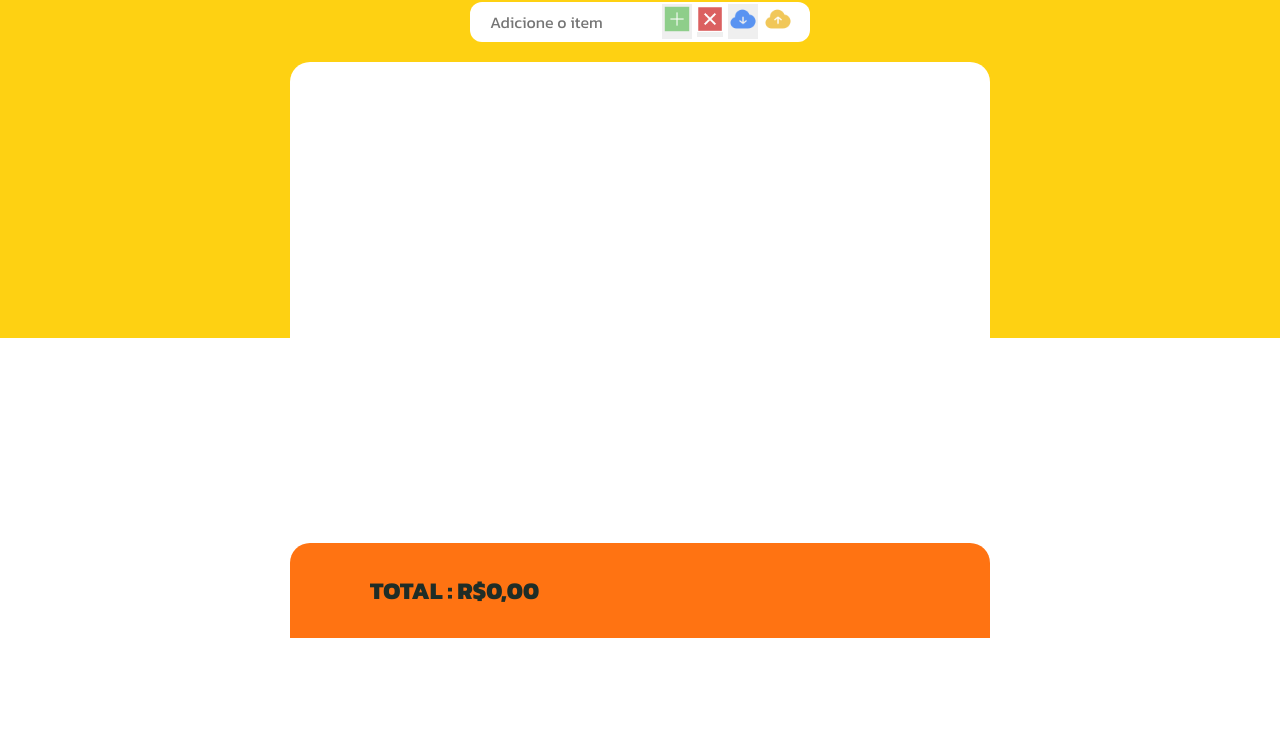
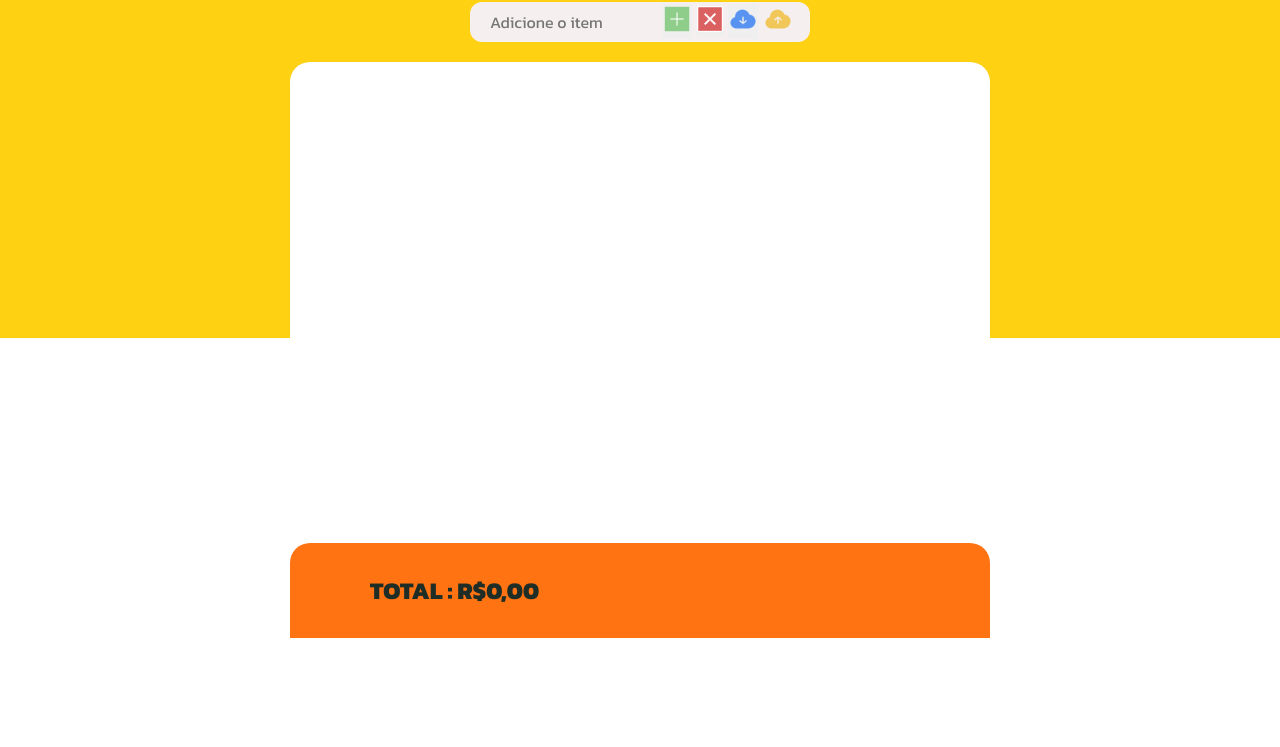
Before and after one commit to leo-formaggio/meumercado, a plain HTML site: page index.html in a window 1280 px wide. Shown: the part 162-909 px from the top of the page. Drawn offline with Linux system fonts and the light colour scheme.

Commit message:
Refactory color input-form bar

```diff
--- a/style.css
+++ b/style.css
@@ -49,7 +49,7 @@ body {
     margin: 10px auto 20px;
     align-items: center;
     justify-content: space-evenly;
-    background-color: #fff;
+    background-color: #f5efef;
 }
 
 #shopping-form {
@@ -57,6 +57,7 @@ body {
     align-items: center;
     gap: 5px;
     font-size: 16px;
+    background-color: #f5efef;
 }
 
 #shopping-form input {
@@ -65,6 +66,7 @@ body {
     padding: 3px;
     border: none;
     font-size: 16px;
+    background-color: #f5efef;
 }
 
 #shopping-form button {
```
